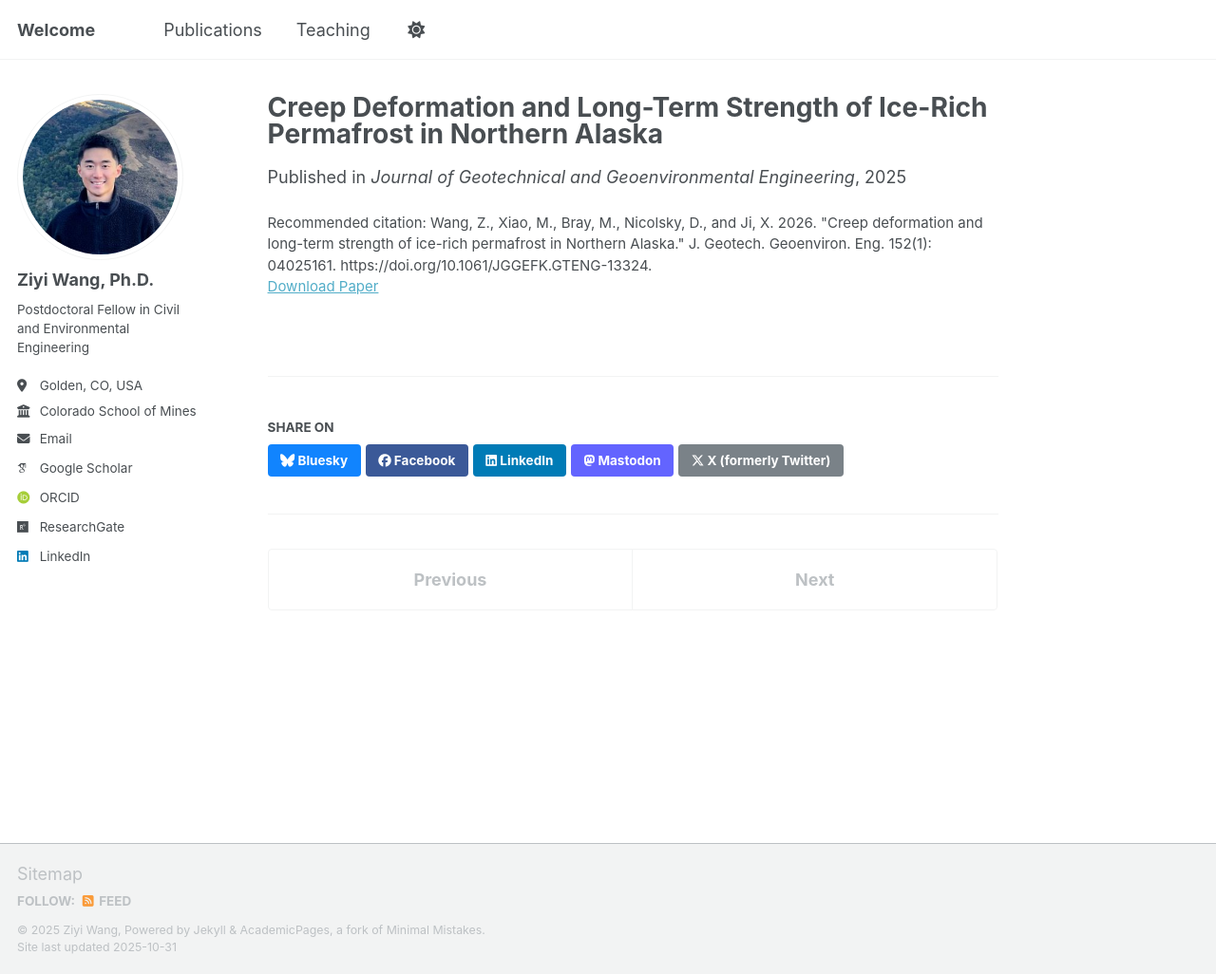
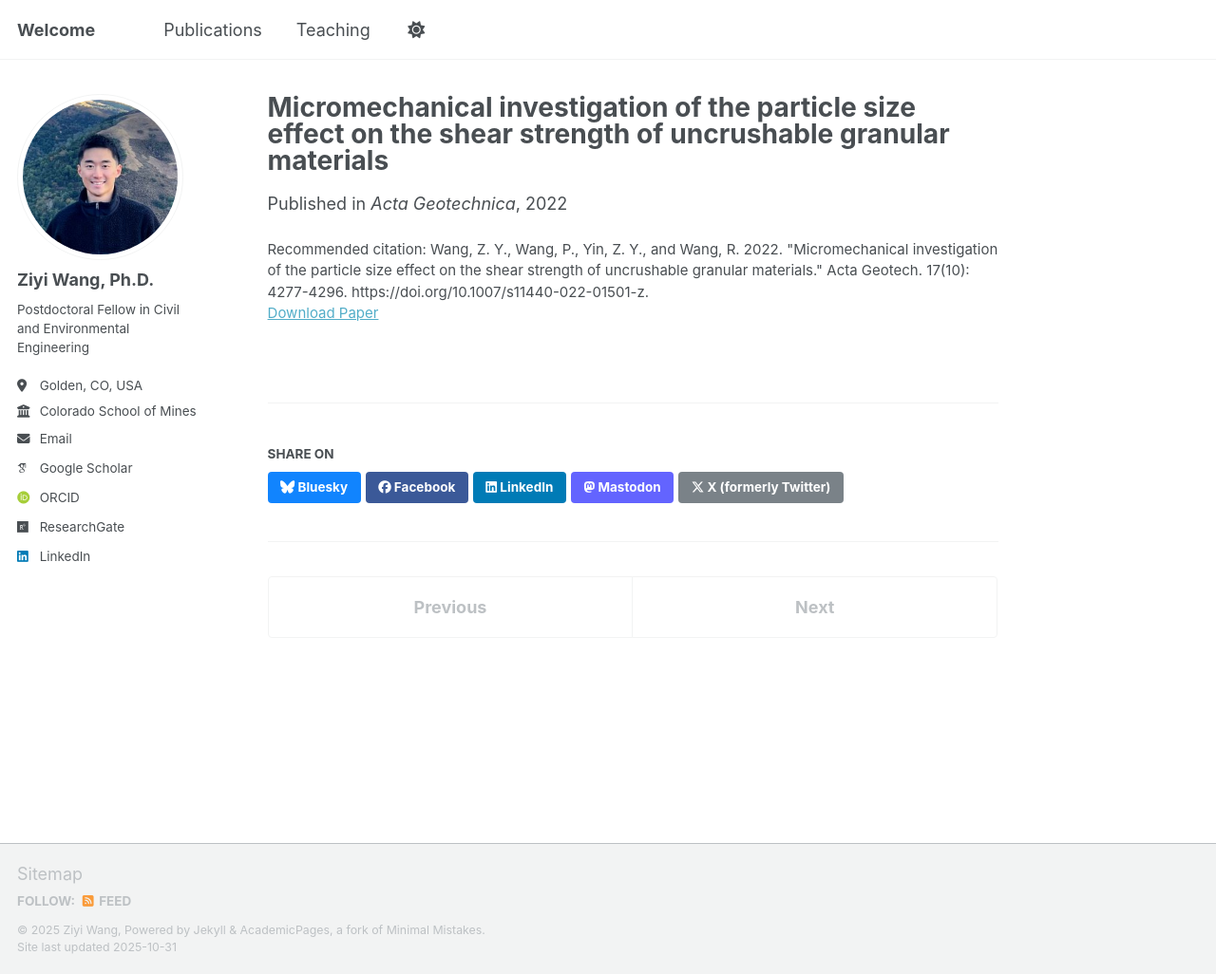
Before and after one commit to ziyiwang-ce/ziyiwang-ce.github.io, a Jekyll site: the page built from _publications/J3.md, in a window 1280 px wide and 1026 px high. Shown: the whole window at 95% size. Built offline with Jekyll 4.4.1, drawn with Linux system fonts in a browser that asks for light colours; some web fonts are replaced; a script that is not in the unit is left out.

Commit message:
Update J3.md

```diff
--- a/_publications/J3.md
+++ b/_publications/J3.md
@@ -1,11 +1,10 @@
 ---
-title: "Creep Deformation and Long-Term Strength of Ice-Rich Permafrost in Northern Alaska"
+title: "Micromechanical investigation of the particle size effect on the shear strength of uncrushable granular materials"
 collection: publications
-permalink: /publications/
 permalink: /publication/J3
 excerpt: 'This paper is about the number 3. The number 4 is left for future work.'
-date: 2025-10-21
-venue: 'Journal of Geotechnical and Geoenvironmental Engineering'
-paperurl: 'https://ascelibrary.org/doi/full/10.1061/JGGEFK.GTENG-13324'
-citation: 'Wang, Z., Xiao, M., Bray, M., Nicolsky, D., and Ji, X. 2026. "Creep deformation and long-term strength of ice-rich permafrost in Northern Alaska." J. Geotech. Geoenviron. Eng. 152(1): 04025161. https://doi.org/10.1061/JGGEFK.GTENG-13324.'
+date: 2022-3-22
+venue: 'Acta Geotechnica'
+paperurl: 'https://link.springer.com/article/10.1007/s11440-022-01501-z'
+citation: 'Wang, Z. Y., Wang, P., Yin, Z. Y., and Wang, R. 2022. "Micromechanical investigation of the particle size effect on the shear strength of uncrushable granular materials." Acta Geotech. 17(10): 4277-4296. https://doi.org/10.1007/s11440-022-01501-z.'
 ---
```
